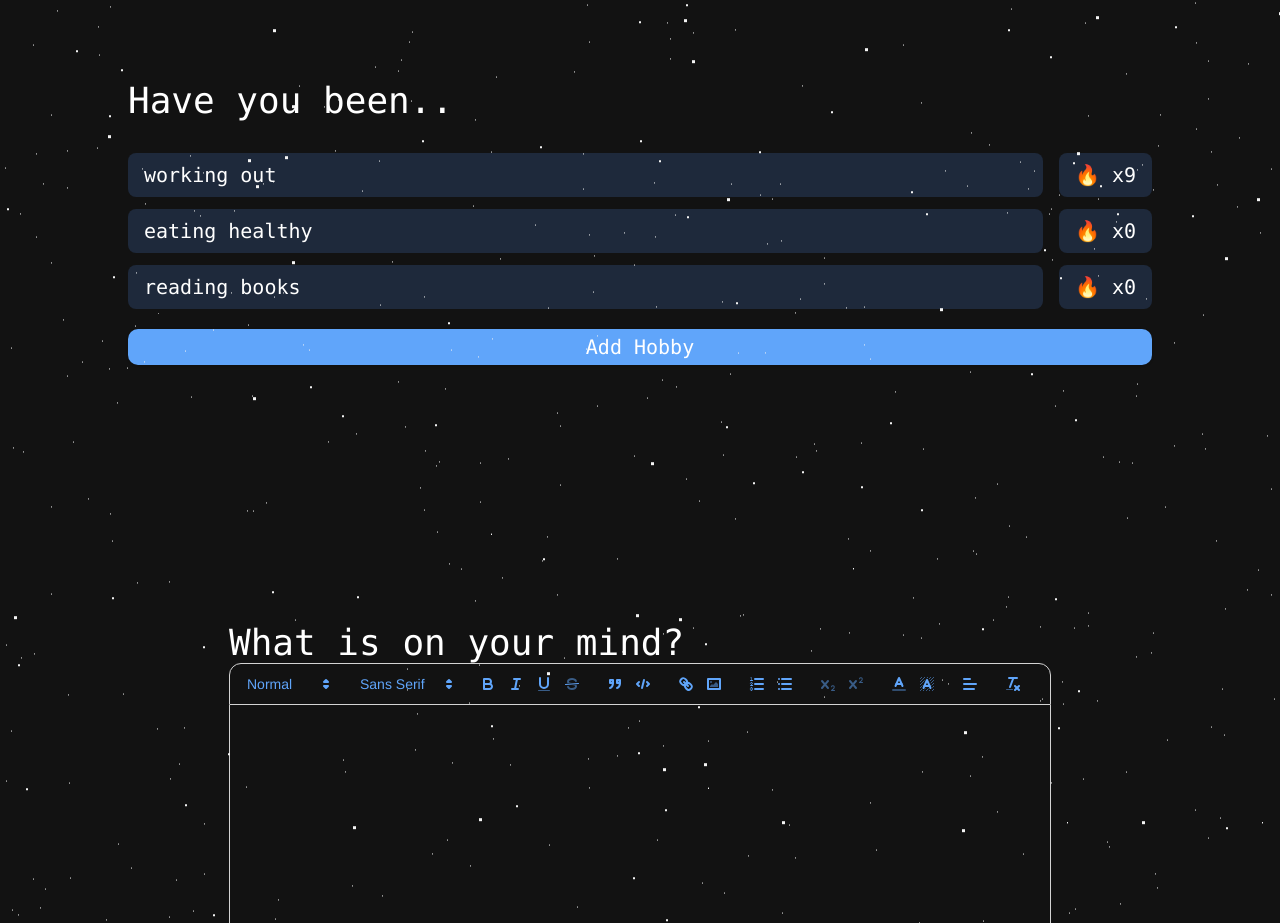
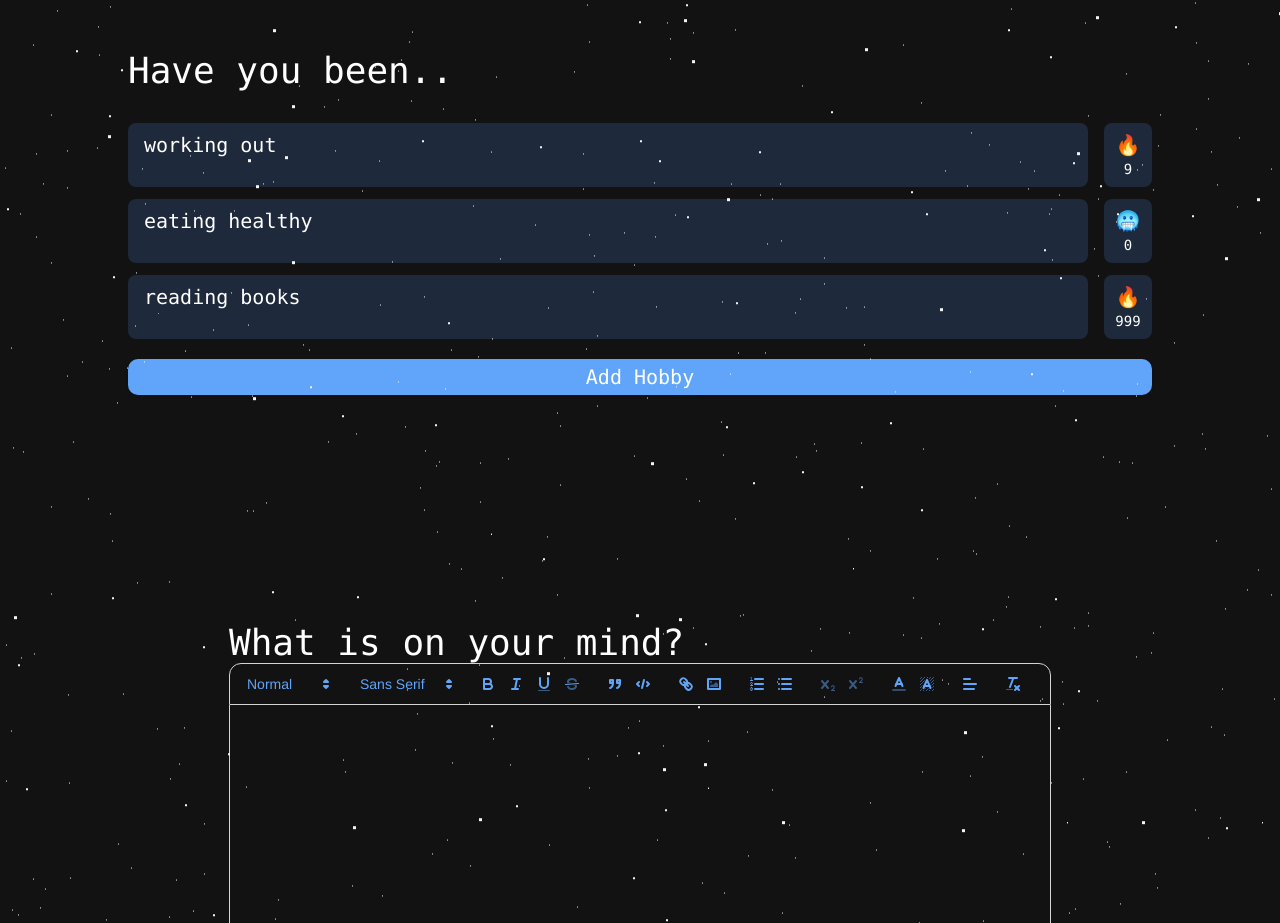
Before and after one commit to abeeto/BCHacks2024, a Next.js app in the folder space-journal/: page / in a window 1280 px wide. Shown: the part 977-1900 px from the top of the page. Built offline with nearby package versions, Linux system fonts and the light colour scheme.

Commit message:
hobby page looking good, need to add delete/remove hobbies next

```diff
--- a/space-journal/src/app/hobby.tsx
+++ b/space-journal/src/app/hobby.tsx
@@ -6,7 +6,7 @@ const HobbyTracker = () => {
   const [hobbies, setHobbies] = useState([
     { name: 'working out', count: 9 },
     { name: 'eating healthy', count: 0 },
-    { name: 'reading books', count: 0 },
+    { name: 'reading books', count: 999 },
   ]);
   const updateStreakCount = (index: number, toAdd: boolean) => {
     const newHobbies = hobbies.map((hobby, i) =>
--- a/space-journal/src/components/ui/streakCounter.tsx
+++ b/space-journal/src/components/ui/streakCounter.tsx
@@ -1,36 +1,34 @@
-import { Hobby } from "@/app/types/Hobby"
-import React, { useState } from "react"
+import React, { useState } from "react";
 import clsx from 'clsx';
+import { Hobby } from "@/app/types/Hobby";
 
 type StreakCounterProps = {
-    hobby: Hobby,
-    index: number,
+    hobby: Hobby;
+    index: number;
     updateStreakCount: (index: number, toAdd: boolean) => void;
-}
+};
 
-const StreakCounter: React.FC<StreakCounterProps> = ({hobby, index, updateStreakCount}) => {
-    const [toAdd, setToAdd] = React.useState(false);
+const StreakCounter: React.FC<StreakCounterProps> = ({ hobby, index, updateStreakCount }) => {
+    const [toAdd, setToAdd] = useState(false);
 
     const handleClick = () => {
-        const newToAdd = !toAdd
-        setToAdd(newToAdd)
-        console.log(toAdd)
+        const newToAdd = !toAdd;
+        setToAdd(newToAdd);
         updateStreakCount(index, newToAdd);
-    }
+    };
+
     return (
-        <div
-            className={clsx(
-                'text-xl ml-4 mt-3 pl-4 pr-4 pt-2 pb-2 rounded-sm flex-shrink', // Common classes
-                {
-                    'bg-secondary': !toAdd, // Class when toAdd is false
-                    'bg-primary': toAdd // Class when toAdd is true
-                }
-            )}
-            onClick={handleClick}
-        >
-            🔥 x{hobby.count}
+        <div className= {clsx(
+            'text-xl ml-4 mt-3 p-2 rounded-sm flex flex-col items-center justify-center w-12', // Added flexbox classes for centering
+            {
+                'bg-secondary': !toAdd, // Class when toAdd is false
+                'bg-primary': toAdd // Class when toAdd is true
+            }
+        )} onClick={handleClick}>
+            <div>{hobby.count > 0 ? "🔥" : "🥶"}</div>
+            <div className="text-sm text-center"> {hobby.count}</div>
         </div>
-    )
-}
+    );
+};
 
 export default StreakCounter;
```
